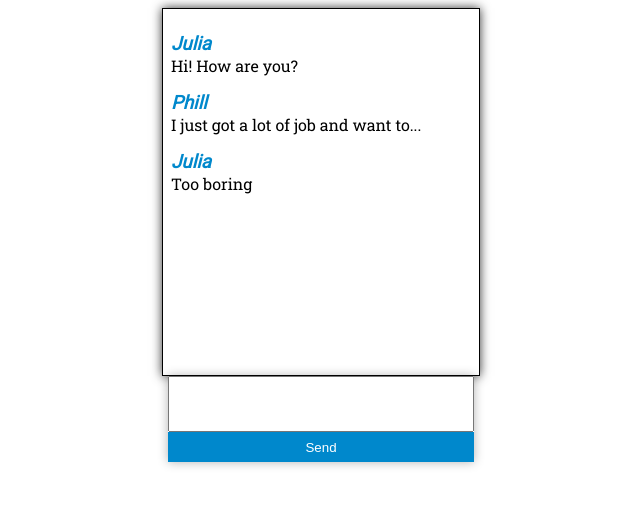
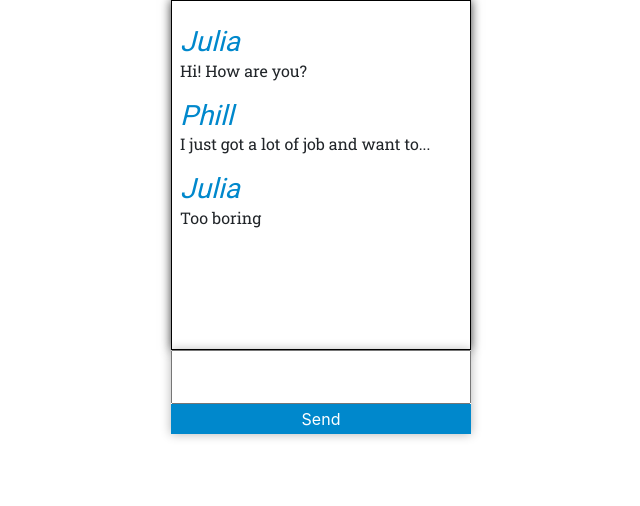
Before and after one commit to andSKLV/andSKLV.github.io, a website: page index.html in a window 1280 px wide. Shown: the whole page, without its empty margins (319-959 px from the left). Drawn offline with nearby package versions, Linux system fonts and the light colour scheme.

Commit message:
bootstrap added

```diff
--- a/index.html
+++ b/index.html
@@ -2,10 +2,12 @@
 <html lang="en">
 <head>
     <meta charset="UTF-8">
-		<link href="https://fonts.googleapis.com/css?family=Roboto|Roboto+Slab" rel="stylesheet">
+    <link href="https://fonts.googleapis.com/css?family=Roboto|Roboto+Slab" rel="stylesheet">
+    <link rel='stylesheet' href='./node_modules/bootstrap/dist/css/bootstrap.min.css'>
 		<link rel="stylesheet" type="text/css" href="./src/app/app.css">
 		<link rel="stylesheet" type="text/css" href="./src/chat/chat.css">
     <link rel="stylesheet" type="text/css" href="./src/form/form.css">
+
     <title>Chat!</title>
 </head>
 <body>
--- a/package.json
+++ b/package.json
@@ -4,6 +4,7 @@
   "description": "simple chat form",
   "main": "app.js",
   "scripts": {
+    "start": "npm run server",
     "server": "./node_modules/.bin/static-server",
     "test": "echo \"Error: no test specified\" && exit 1"
   },
@@ -19,5 +20,8 @@
   "homepage": "https://github.com/andSKLV.github.io/chat#readme",
   "devDependencies": {
     "static-server": "^2.2.1"
+  },
+  "dependencies": {
+    "bootstrap": "^4.1.1"
   }
 }
```
Also changed, not shown: 1 other file.
